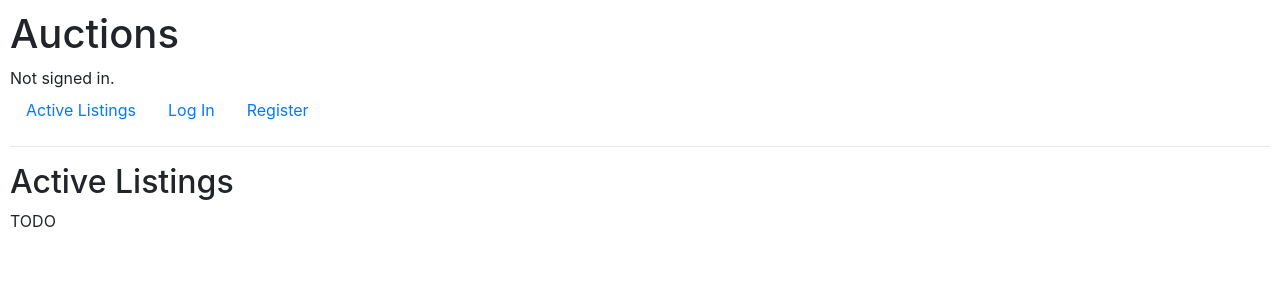
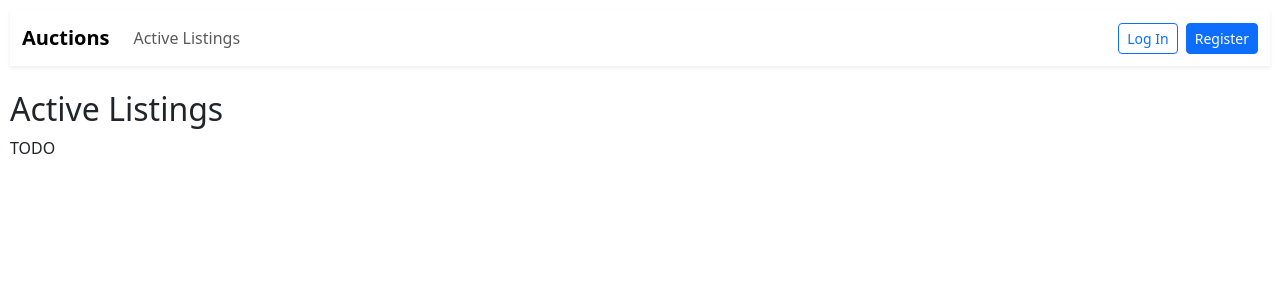
Before and after one commit to ujjwaluzu/cs50w-commerce, a Django app: page / in a window 1280 px wide. Shown: the top 300 px of the page. Run offline with Django 3.2, Linux system fonts and the light colour scheme; some libraries are stand-ins or nearby versions.

Commit message:
nav bar improved

```diff
--- a/auctions/templates/auctions/layout.html
+++ b/auctions/templates/auctions/layout.html
@@ -6,38 +6,56 @@
         <title>{% block title %}Auctions{% endblock %}</title>
         <link rel="stylesheet" href="https://stackpath.bootstrapcdn.com/bootstrap/4.4.1/css/bootstrap.min.css" integrity="sha384-Vkoo8x4CGsO3+Hhxv8T/Q5PaXtkKtu6ug5TOeNV6gBiFeWPGFN9MuhOf23Q9Ifjh" crossorigin="anonymous">
         <link href="{% static 'auctions/styles.css' %}" rel="stylesheet">
+        <link href="https://cdn.jsdelivr.net/npm/bootstrap@5.3.2/dist/css/bootstrap.min.css" rel="stylesheet">
     </head>
     <body>
-        <h1>Auctions</h1>
-        <div>
-            {% if user.is_authenticated %}
-                Signed in as <strong>{{ user.username }}</strong>.
-            {% else %}
-                Not signed in.
-            {% endif %}
-        </div>
-        <ul class="nav">
-            <li class="nav-item">
-                <a class="nav-link" href="{% url 'index' %}">Active Listings</a>
-            </li>
-            {% if user.is_authenticated %}
+<nav class="navbar navbar-expand-lg bg-white shadow-sm mb-4">
+    <div class="container-fluid">
+
+        <a class="navbar-brand fw-bold" href="{% url 'index' %}">Auctions</a>
+
+        <button class="navbar-toggler" type="button" data-bs-toggle="collapse" data-bs-target="#navbarNav"
+            aria-controls="navbarNav" aria-expanded="false" aria-label="Toggle navigation">
+            <span class="navbar-toggler-icon"></span>
+        </button>
+
+        <div class="collapse navbar-collapse" id="navbarNav">
+
+            <ul class="navbar-nav me-auto">
                 <li class="nav-item">
-                    <a class="nav-link" href="{% url 'logout' %}">Log Out</a>
+                    <a class="nav-link" href="{% url 'index' %}">Active Listings</a>
                 </li>
+
+                {% if user.is_authenticated %}
                 <li class="nav-item">
                     <a class="nav-link" href="{% url 'new_listing' %}">Create New Listing</a>
                 </li>
+                {% endif %}
+            </ul>
 
-            {% else %}
+            <ul class="navbar-nav align-items-center">
+                {% if user.is_authenticated %}
                 <li class="nav-item">
-                    <a class="nav-link" href="{% url 'login' %}">Log In</a>
+                    <span class="text-muted me-3">Signed in as <strong>{{ user.username }}</strong></span>
                 </li>
                 <li class="nav-item">
-                    <a class="nav-link" href="{% url 'register' %}">Register</a>
+                    <a class="btn btn-outline-primary btn-sm" href="{% url 'logout' %}">Log Out</a>
                 </li>
-            {% endif %}
-        </ul>
-        <hr>
+                {% else %}
+                <li class="nav-item me-2">
+                    <a class="btn btn-outline-primary btn-sm" href="{% url 'login' %}">Log In</a>
+                </li>
+                <li class="nav-item">
+                    <a class="btn btn-primary btn-sm" href="{% url 'register' %}">Register</a>
+                </li>
+                {% endif %}
+            </ul>
+
+        </div>
+    </div>
+</nav>
+
+
         {% block body %}
         {% endblock %}
     </body>
```
Also changed, not shown: db.sqlite3.
